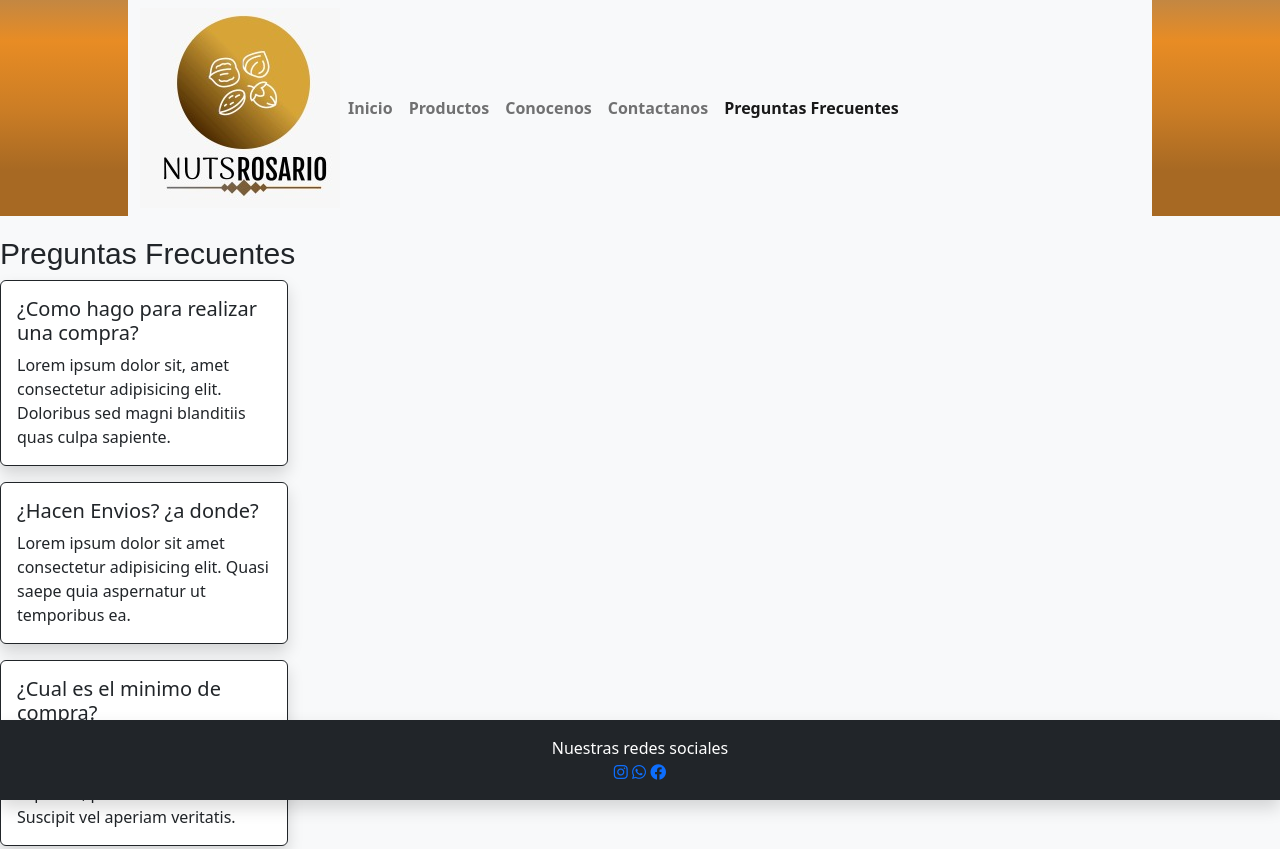
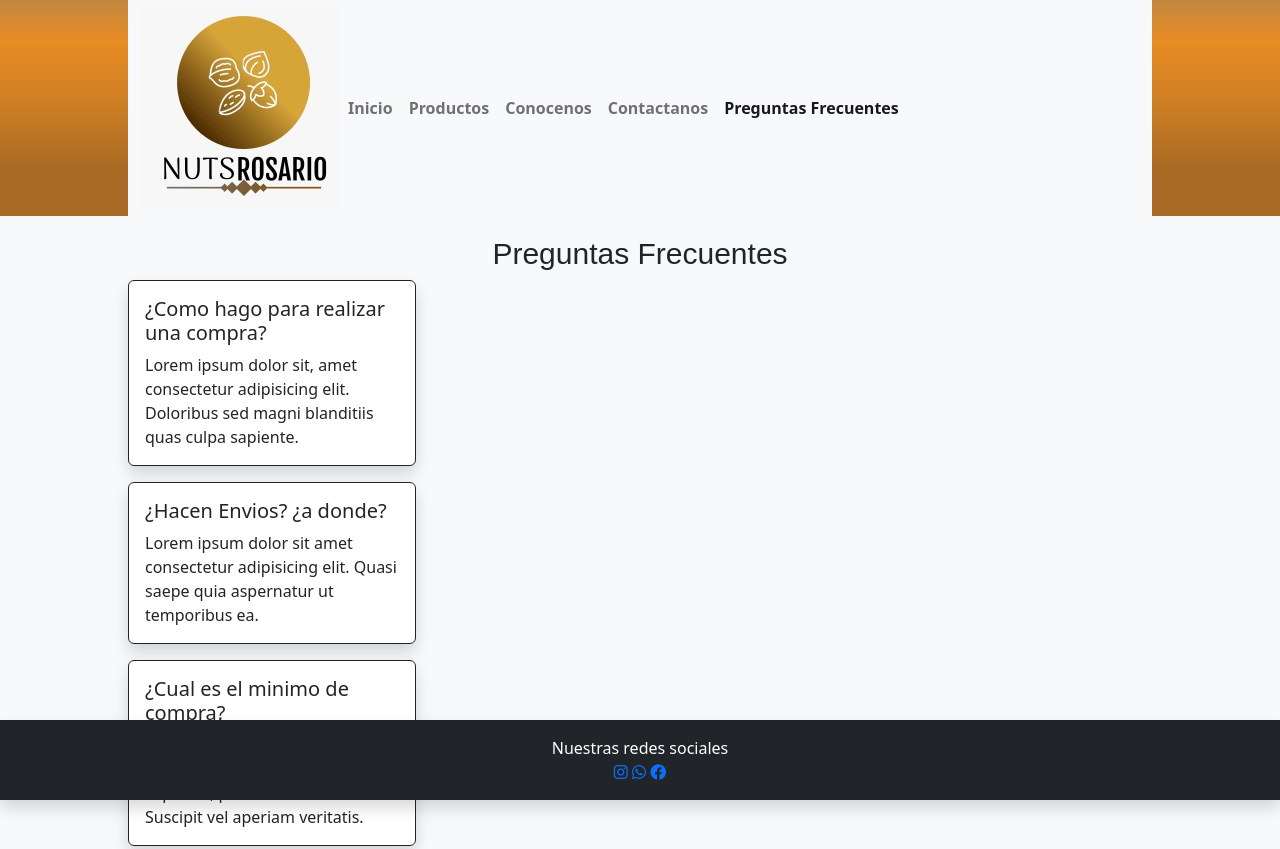
Before and after one commit to JeremiasBarrile/PF-Barrile, a website: page pages/ayuda.html in a window 1280 px wide. Shown: the top 849 px of the page. Drawn offline with nearby package versions, Linux system fonts and the light colour scheme.

```diff
--- a/pages/ayuda.html
+++ b/pages/ayuda.html
@@ -85,10 +85,10 @@
     </header>
 <!--Main content-->
        <main>
-        <h1 class="reveal-text  text-dark ">
+        <h1 class=" d-flex justify-content-center reveal-text text-dark ">
           Preguntas Frecuentes
         </h1>
-
+        <div class="conteiner justify-content-center">
         <div class="card border-dark mb-3 shadow "
         data-aos="flip-right"
         data-aos-delay="300"
@@ -144,7 +144,7 @@
             <p class="card-text">Lorem ipsum dolor sit amet consectetur adipisicing elit. Blanditiis, soluta eum veritatis unde voluptas quibusdam.</p>
           </div>
         </div>
-
+      </div>
        </main>
 <!--Footer content-->
 <footer class="footer conteiner-fluid bg-dark shadow">
```
Also changed, not shown: pages/nosotros.html (+3 -0 lines).
